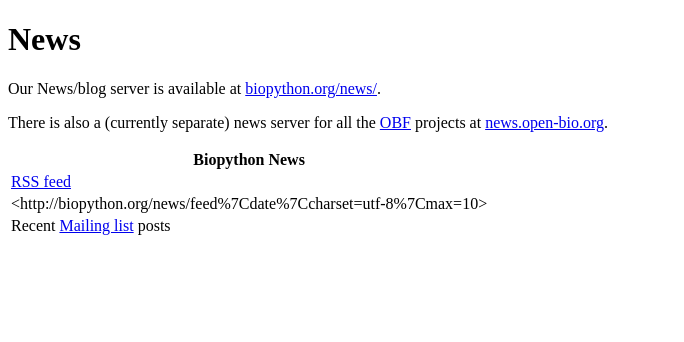
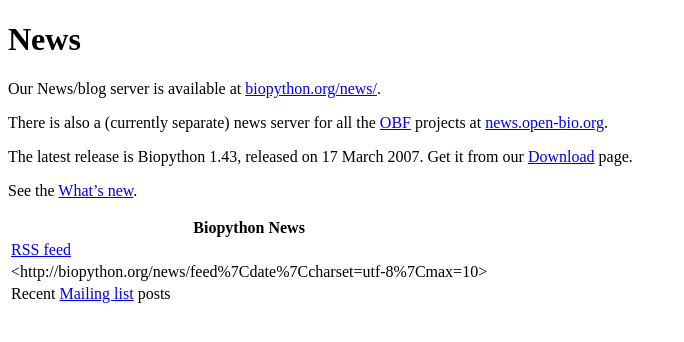
Before and after one commit to biopython/biopython.github.io, a Jekyll site: the page built from wiki/News.md, in a window 1280 px wide. Shown: the top 342 px of the page, without its empty margins (0-684 px from the left). Built offline with Jekyll 4.4.1, drawn with Linux system fonts in a browser that asks for light colours.

Commit message:
Added as new: Biopython 1.43 and a link to "what's new"

```diff
--- a/wiki/News.md
+++ b/wiki/News.md
@@ -11,6 +11,11 @@ There is also a (currently separate) news server for all the
 [OBF](obf:OBF "wikilink") projects at
 [news.open-bio.org](http://news.open-bio.org).
 
+The latest release is Biopython 1.43, released on 17 March 2007. Get it
+from our [Download](Download "wikilink") page.
+
+See the [What's new](http://biopython.open-bio.org/SRC/biopython/NEWS).
+
 | Biopython News                                                              |
 |-----------------------------------------------------------------------------|
 | [RSS feed](http://biopython.org/news/feed)                                  |
```
Also changed, not shown: 1 other file.
